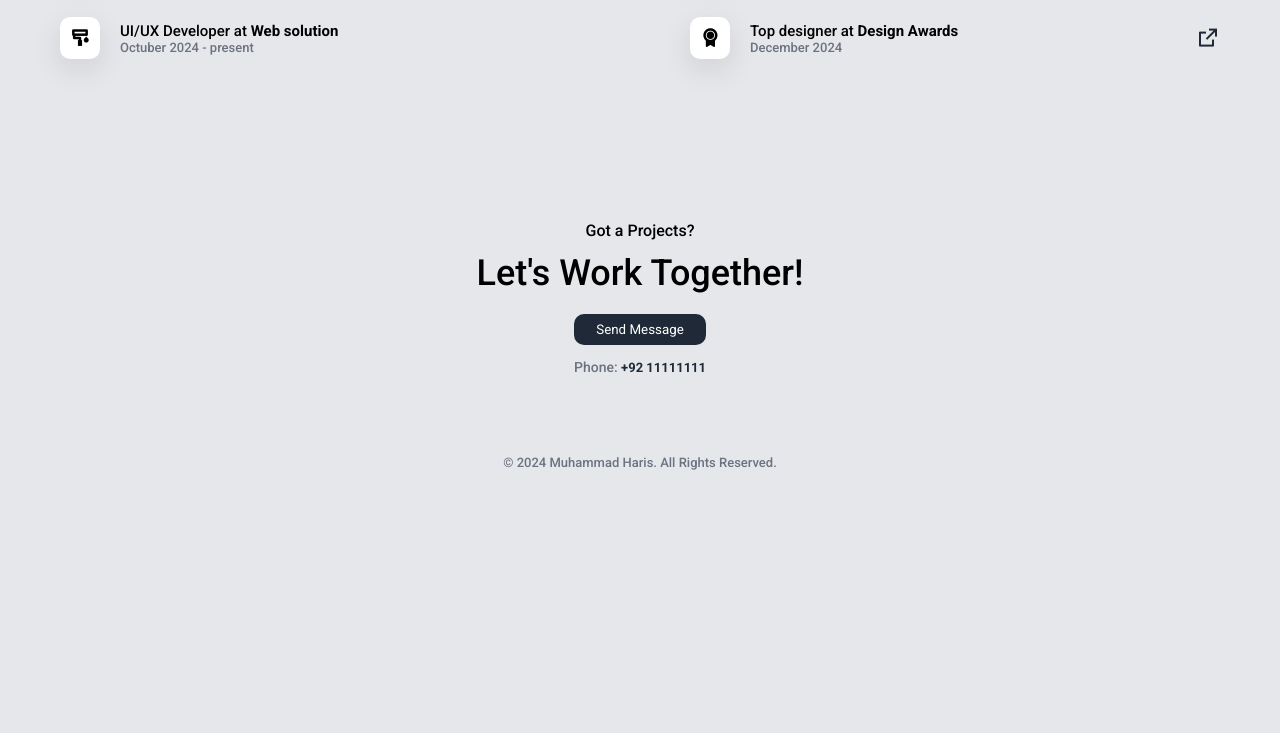
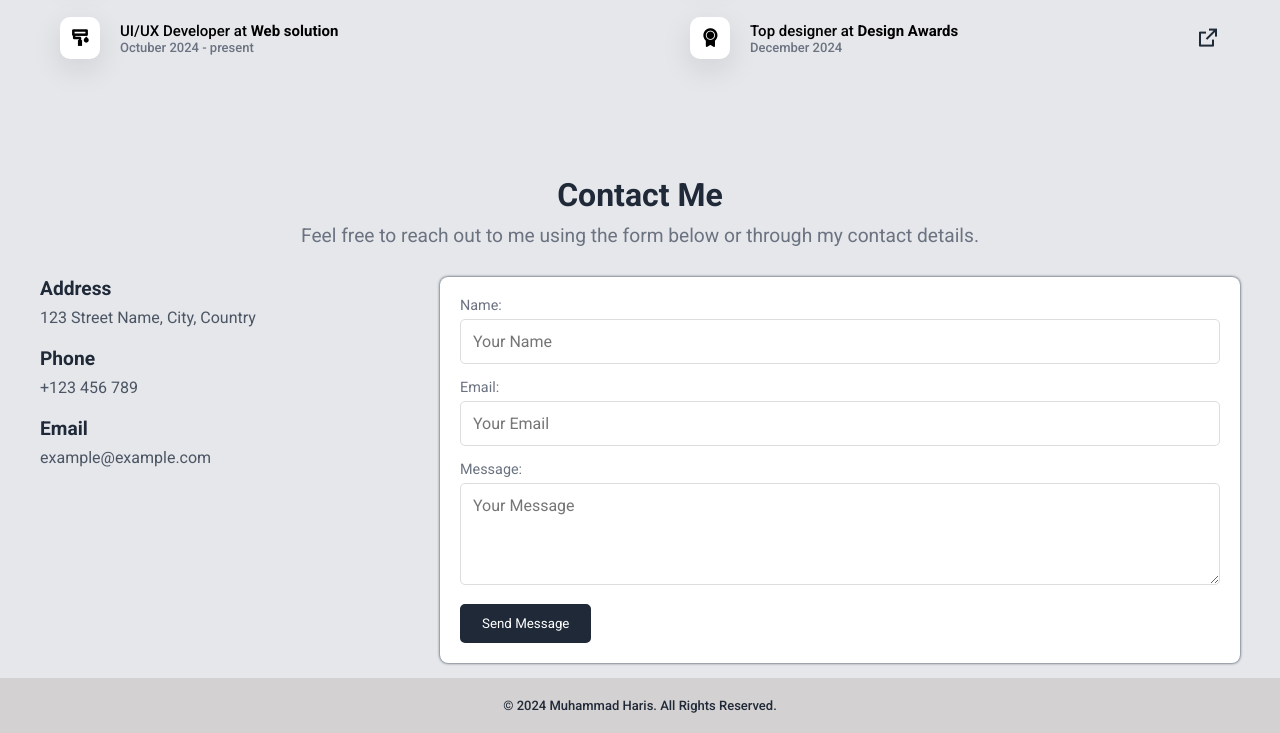
Before and after one commit to CryptonFuture/port-website, a plain HTML site: page index.html in a window 1280 px wide. Shown: the part 3766-4499 px from the top of the page. Before the commit the page ends 4256 px from the top, so only its background shows below. Drawn offline with nearby package versions, Linux system fonts and the light colour scheme.

Commit message:
contact_page

```diff
--- a/index.html
+++ b/index.html
@@ -346,14 +346,46 @@
                 <a href="#"><i class="ri-external-link-line"></i></a>
             </div>
         </div>
-
     </section>
 
-    <section id="contact" class="contact">
-        <h5>Got a Projects?</h5>
-        <h2>Let's Work Together!</h2>
-        <button class="btn">Send Message</button>
-        <p>Phone: <span>+92 11111111</span></p>
+    <section id="contact" class="section">
+        <div class="container">
+            <h2 class="section-title">Contact Me</h2>
+            <p class="section-subtitle">Feel free to reach out to me using the form below or through my contact details.</p>
+
+            <div class="contact-content">
+                <div class="contact-info">
+                    <div class="info-item">
+                        <h3>Address</h3>
+                        <p>123 Street Name, City, Country</p>
+                    </div>
+                    <div class="info-item">
+                        <h3>Phone</h3>
+                        <p>+123 456 789</p>
+                    </div>
+                    <div class="info-item">
+                        <h3>Email</h3>
+                        <p>example@example.com</p>
+                    </div>
+                </div>
+
+                <form class="contact-form" action="#" method="POST">
+                    <div class="form-group">
+                        <label for="name">Name:</label>
+                        <input type="text" id="name" name="name" placeholder="Your Name" required>
+                    </div>
+                    <div class="form-group">
+                        <label for="email">Email:</label>
+                        <input type="email" id="email" name="email" placeholder="Your Email" required>
+                    </div>
+                    <div class="form-group">
+                        <label for="message">Message:</label>
+                        <textarea id="message" name="message" rows="4" placeholder="Your Message" required></textarea>
+                    </div>
+                    <button type="submit" class="btn">Send Message</button>
+                </form>
+            </div>
+        </div>
     </section>
 
     <footer class="footer">
--- a/style.css
+++ b/style.css
@@ -572,41 +572,107 @@ body{
     font-size: 24px;
 }
 
-.contact{
-    text-align: center;
-    padding: 60px;
+.section {
+    padding: 15px 40px;
+    background: #e5e7eb;
 }
 
-.contact h5{
-    font-size: 16px;
-    font-weight: 500;
-    margin-bottom: 12px;
+.contact-content {
+    display: flex;
+    flex-wrap: wrap;
+    justify-content: space-between;
+    gap: 20px;
+    margin-top: 30px;
 }
 
-.contact h2{
-    font-size: 36px;
-    font-weight: 500;
+.contact-info {
+    flex: 1;
+    min-width: 250px;
+}
+
+.info-item {
     margin-bottom: 20px;
 }
 
-.contact .btn{
-    padding: 6px 20px;
-    border: 2px solid #1f2937 ;
-    color: #fff;
-    background: #1f2937;
-    margin-bottom: 14px;
+.info-item h3 {
+    font-size: 1.2em;
+    color: #1f2937;
+    margin-bottom: 8px;
 }
 
-.contact p{
-    color: #6b7280;
-    font-size: 14px;
-    font-weight: 500;
+.info-item p {
+    color: #4b5563;
+    font-size: 1em;
 }
 
-.contact p span{
+.contact-form {
+    flex: 2;
+    min-width: 300px;
+    background: #ffffff;
+    padding: 20px;
+    border-radius: 8px;
+    box-shadow: 0 0 3px #1f2937;
+}
+
+.contact-form .form-group {
+    margin-bottom: 15px;
+}
+
+.contact-form label {
+    display: block;
+    margin-bottom: 5px;
+    font-size: 0.9em;
+    color: #6b7280;
+}
+
+.contact-form input,
+.contact-form textarea {
+    padding: 12px;
+    border-radius: 5px;
+    box-sizing: border-box;
+    width: 100%;
+    font-size: 1em;
+    border: 1px solid #ddd;
+    border-radius: 5px;
+}
+
+.contact-form input:focus,
+.contact-form textarea:focus {
+    border-color: #1f2937;
+    outline: none;
+    box-shadow: 0 0 5px #1f2937;
+}
+
+.contact-form .btn {
+    display: inline-block;
+    border: 2px solid #1f2937;
+    background: #1f2937;
+    color: white;
+    padding: 10px 20px;
+    border-radius: 5px;
+    cursor: pointer;
+    transition: all 0.5s ease;
+}
+
+.contact-form .btn:hover {
     color: #1f2937;
-    font-weight: 600;
-    font-size: 13px;
+    background: #fff;
+    border-color: #e5e7eb;
+    box-shadow: 0 0 5px #1f2937;
+}
+
+.section-title {
+    text-align: center;
+    font-size: 2em;
+    margin-bottom: 10px;
+    color: #1f2937;
+}
+
+.section-subtitle {
+    text-align: center;
+    font-size: 1.2em;
+    color: #6b7280;
+    margin-bottom: 30px;
 }
 
 .footer{
@@ -615,6 +681,7 @@ body{
     align-items: center;
     justify-content: center;
     text-align: center;
+    background: #d3d1d1;
 }
 
 .footer__brand{
@@ -626,7 +693,7 @@ body{
 
 .footer__brand p{
     font-size: 13px;
-    color: #6b7280;
+    color: #1f2937;
     font-weight: 500;
 }
 
```
